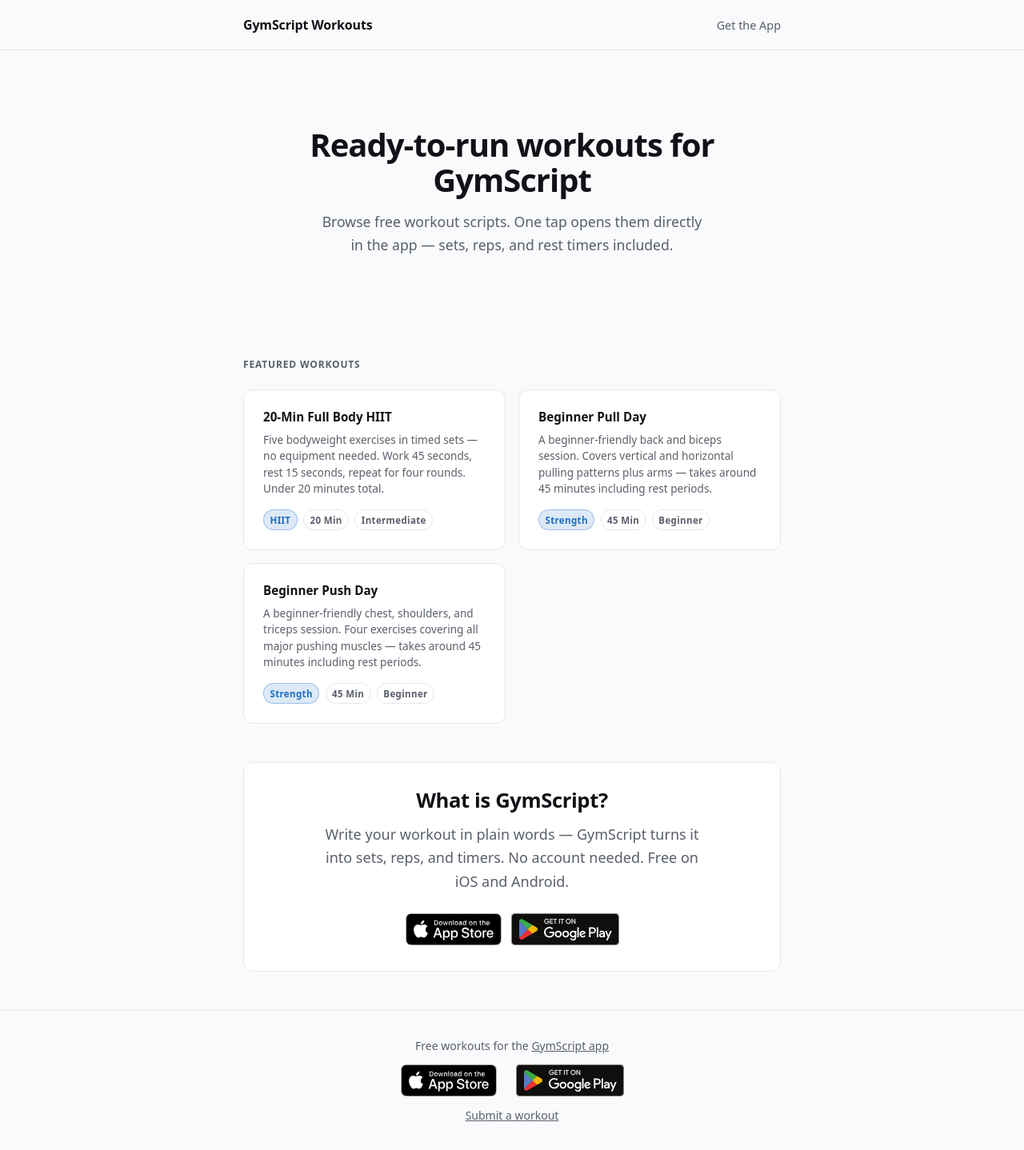
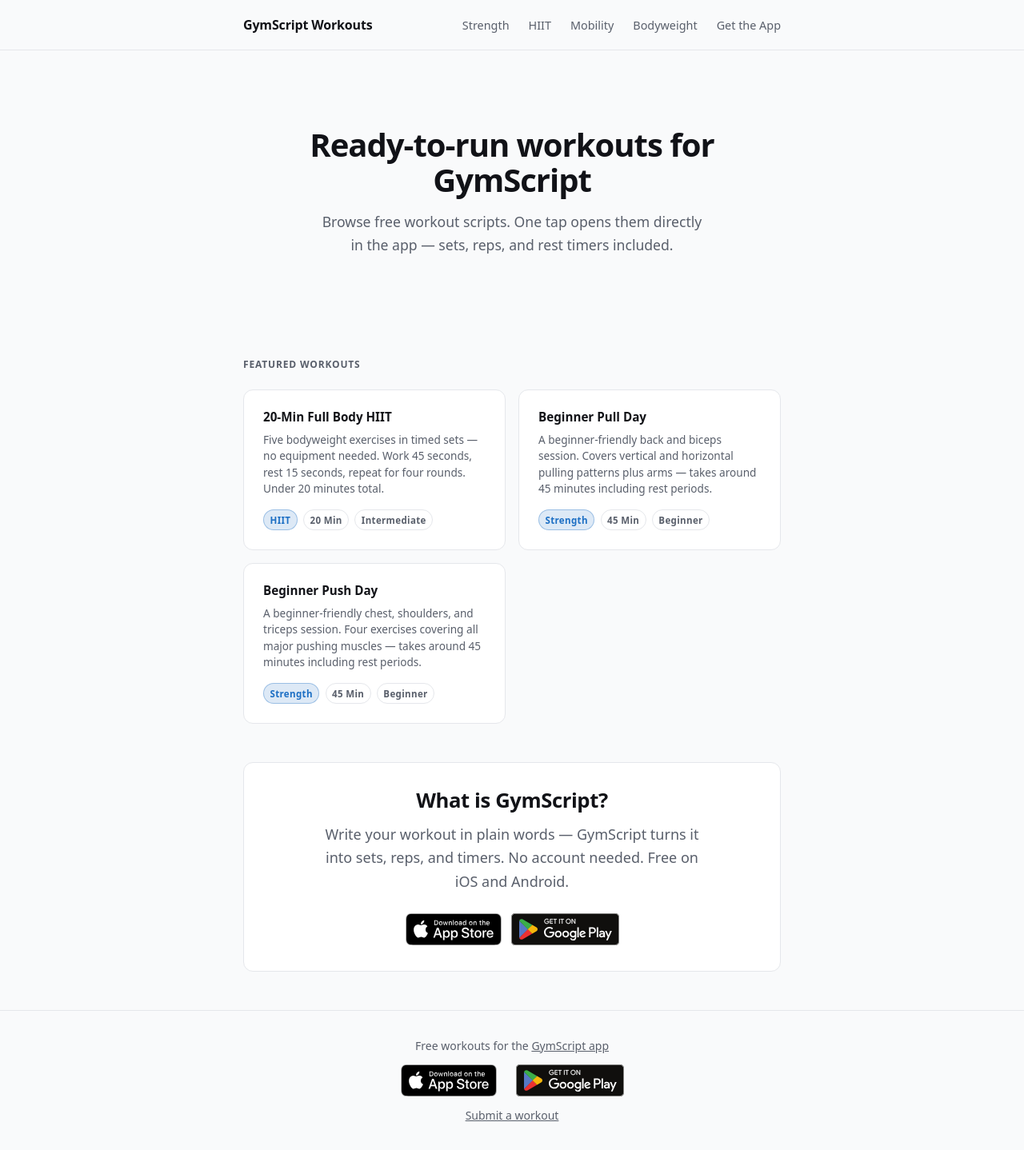
Before and after one commit to GymScript/workout-library, a Jekyll site: the page built from _pages/index.md, in a window 1280 px wide. Shown: the whole page at 80% size. Built offline with Jekyll 4.4.1, drawn with Linux system fonts in a browser that asks for light colours.

Commit message:
feat: add mobility and bodyweight to site nav

```diff
--- a/_layouts/default.html
+++ b/_layouts/default.html
@@ -11,7 +11,7 @@
   <meta property="og:url" content="{{ page.url | absolute_url }}">
   <meta property="og:type" content="{{ page.og_type | default: 'website' }}">
   <meta property="og:image" content="{{ '/assets/icon.png' | absolute_url }}">
-  <meta name="twitter:card" content="summary_large_image">
+  <meta name="twitter:card" content="summary">
   <meta name="twitter:title" content="{{ page.title | default: site.title | escape }}">
   <meta name="twitter:description" content="{{ page.description | default: site.description | strip_html | escape }}">
   <meta name="twitter:image" content="{{ '/assets/icon.png' | absolute_url }}">
@@ -25,6 +25,10 @@
     <div class="container">
       <a href="{{ '/' | relative_url }}" class="nav-logo">GymScript Workouts</a>
       <ul class="nav-links" role="list">
+        <li><a href="{{ '/strength/' | relative_url }}">Strength</a></li>
+        <li><a href="{{ '/hiit/' | relative_url }}">HIIT</a></li>
+        <li><a href="{{ '/mobility/' | relative_url }}">Mobility</a></li>
+        <li><a href="{{ '/bodyweight/' | relative_url }}">Bodyweight</a></li>
         <li><a href="https://gymscript.app" rel="noopener">Get the App</a></li>
       </ul>
     </div>
```
